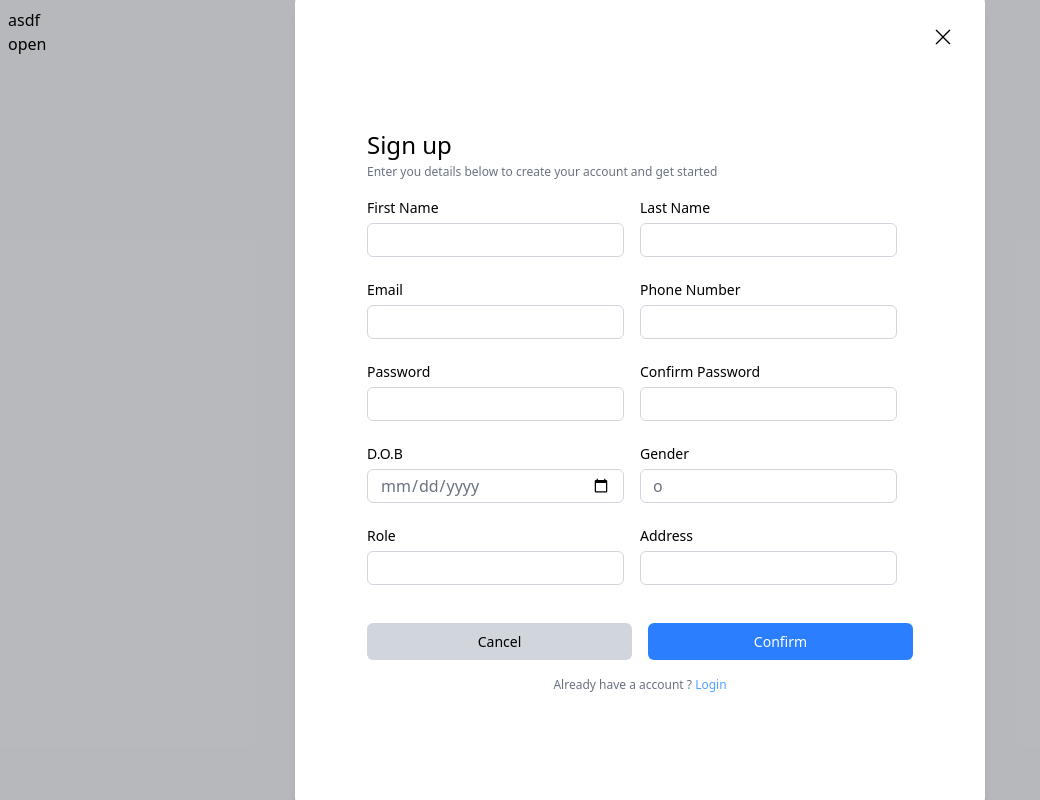
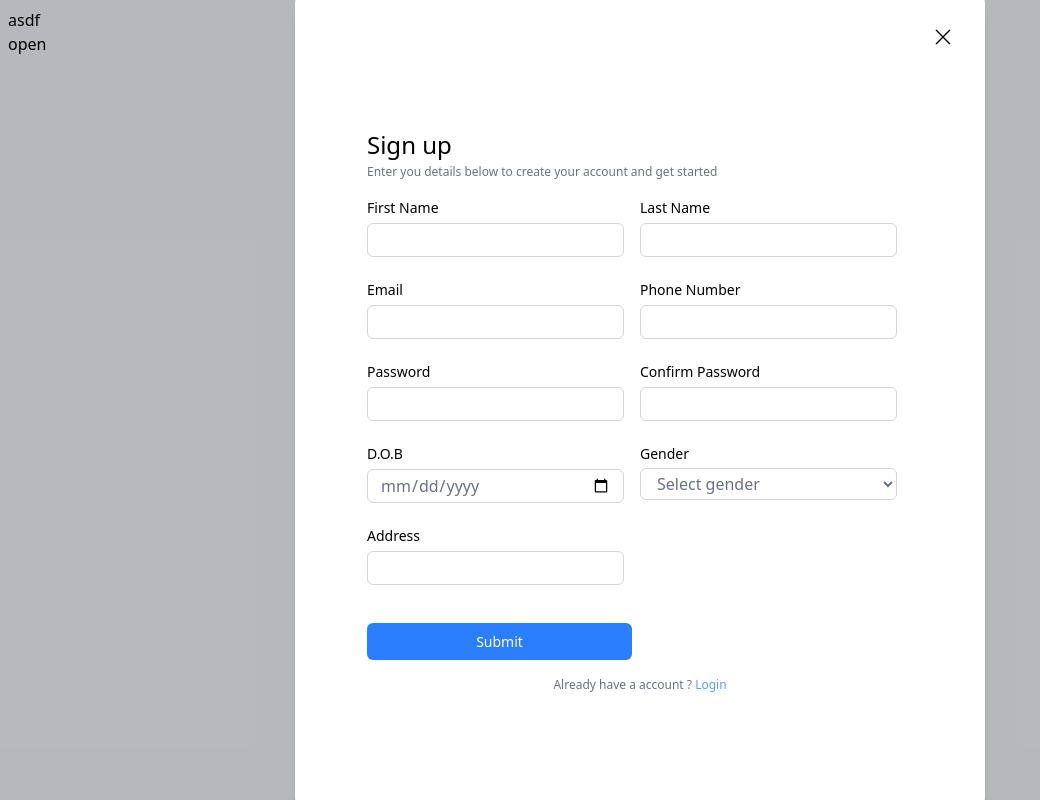
Before and after one commit to sabbbin/management_system, a React (Vite) app in the folder apps/client/: page / in a window 1280 px wide. Shown: the whole page, without its empty margins (0-1040 px from the left). Built offline with nearby package versions, Linux system fonts and the light colour scheme.

Commit message:
chore(client) : register page refine

```diff
--- a/apps/client/package.json
+++ b/apps/client/package.json
@@ -16,6 +16,7 @@
     "@tanstack/react-query": "^5.66.2",
     "@tanstack/react-router": "^1.105.0",
     "axios": "^1.7.9",
+    "dayjs": "^1.11.13",
     "react": "^19.0.0",
     "react-dom": "^19.0.0",
     "react-hook-form": "^7.54.2",
--- a/apps/client/src/component/ui/dialog-box.tsx
+++ b/apps/client/src/component/ui/dialog-box.tsx
@@ -12,7 +12,7 @@ export const Model=({onClose, children}:ModelProps)=>{
         <div className="fixed inset-0 flex items-center justify-center bg-black/20 w-full h-full">
   <div className="relative min-w-1/2 min-h-1/2 bg-white shadow-lg p-8 flex flex-col  rounded-lg overflow-y-auto">
          <header>
-             <Cross1Icon className="float-right cursor-pointer " height={'20'} width={'20'} />
+             <Cross1Icon onClick={onClose}  className="float-right cursor-pointer " height={'20'} width={'20'} />
 
          </header>
 
--- a/apps/client/src/pages/admin-register-page.tsx
+++ b/apps/client/src/pages/admin-register-page.tsx
@@ -1,16 +1,19 @@
-import { Link, useNavigate } from "react-router-dom";
-import AppField from "../component/ui/app-field";
+import { useNavigate } from "react-router-dom";
 import { userSchema, UserSchemaType } from "../schema/userSchema";
 import { zodResolver } from "@hookform/resolvers/zod";
 import { useForm } from "react-hook-form";
 import { useTransition } from "react";
-import { LoginSchemaType } from "../schema/loginSchema";
+import { toast } from "react-toastify";
+import { useMutation } from "@tanstack/react-query";
+import { axiosInstance } from "../hooks/base-api";
+import { RegisterPageContent } from "./register-page_content";
 
 
 export const RegisterPage=()=>{
 
 
       const {
+        control,
     register,
     handleSubmit,
     formState: { errors },
@@ -25,7 +28,6 @@ export const RegisterPage=()=>{
   confirmpassword: "",
   phone: "",
   dob: "", // Format: YYYY-MM-DD if needed
-  gender: "o", // Default to "o" (other)
   address: "",
 
 
@@ -35,80 +37,37 @@ export const RegisterPage=()=>{
  const navigate= useNavigate();
 
   const [pending, startTransition]= useTransition();
-
+   const {mutate}= useMutation({
+    mutationFn:(data:UserSchemaType)=>
+         axiosInstance().post('/auth/login' ,
+          data
+         ).then(res=>res.data)}
+   )
 
  const handleSubmitFn=(data:UserSchemaType
  )=>{
-
-    startTransition(()=>{
-
+   startTransition(()=>{
+        mutate(data, {onSuccess(data, variables, context) {
+             if (data.success==true)   {
+               navigate('/')
+             }
+              else {
+                toast('Login Failed', {type:'error'})
+              }
+        },})
     })
 
  }
 
 
     return (
-          <section className="my-10 p-10  flex flex-col gap-4 bg-white rounded-lg">
-         <header>
-          <h1 className="text-[24px] font-medium"> Sign up</h1>
-          <p className="text-[12px] text-gray-500"> Enter you details below to create your account and get started</p>
-         </header>
-         <main >
-           <form
-            onSubmit={handleSubmit(handleSubmitFn)}
-           className="grid grid-cols-1  space-x-4 md:grid-cols-2">
-
-           <AppField label="First Name"
-          {...register('first_name')}
-            error={!!errors.first_name?.message}
-         helperText={errors.first_name?.message}
-          />
-          <AppField
-           {...register('last_name')}
-            error={!!errors.last_name?.message}
-         helperText={errors.last_name?.message}
-          label="Last Name" />
-          <AppField
-
-           {...register('email')}
-            error={!!errors.email?.message}
-         helperText={errors.email?.message} label="Email" type='email' />
-          <AppField
-           {...register('phone')}
-            error={!!errors.phone?.message}
-         helperText={errors.phone?.message}
-          label="Phone Number" />
-          <AppField
-           {...register('password')}
-            error={!!errors.password?.message}
-         helperText={errors.password?.message}
-          label="Password" type='password' />
-          <AppField  {...register('confirmpassword')}
-            error={!!errors.confirmpassword?.message}
-         helperText={errors.confirmpassword?.message}  label="Confirm Password" type='password' />
-          <AppField  {...register('dob')}
-            error={!!errors.dob?.message}
-         helperText={errors.dob?.message}  label="D.O.B" type='date' />
-          <AppField  {...register('gender')}
-            error={!!errors.gender?.message}
-         helperText={errors.gender?.message}  label="Gender" />
-          <AppField  {...register('role_id')}
-            error={!!errors.role_id?.message}
-         helperText={errors.role_id?.message}  label="Role" />
-          <AppField  {...register('address')}
-            error={!!errors.address?.message}
-         helperText={errors.address?.message}  label="Address" />
-          <div className="grid text-[14px] grid-cols-2 mt-4 gap-4 md:col-span-2">
-    <button type='button' className="bg-gray-300 px-4 py-2 rounded-md">Cancel</button>
-    <button className="bg-blue-500 cursor-pointer text-white px-4 py-2 rounded-md">Confirm</button>
-  </div>
-
-           </form>
-         </main>
-      <footer className="flex justify-center">
-          <p className="text-[12px] text-gray-500">
-               Already have a account ?  <Link  className ='text-blue-400' to='/login'> Login</Link>     </p>
-      </footer>
-    </section>
+       <RegisterPageContent
+          isPending={pending}
+          control={control}
+        type='admin'
+        register={register}
+        errors={errors}
+        handleSubmit={handleSubmit(handleSubmitFn)}
+       />
     );
 }
--- /dev/null
+++ b/apps/client/src/pages/register-page_content.tsx
@@ -0,0 +1,159 @@
+import { Link}  from "react-router-dom";
+import AppField from "../component/ui/app-field";
+import { UserSchemaType } from "../schema/userSchema";
+import { Control, Controller, FieldErrors, UseFormRegister } from "react-hook-form";
+import { BaseSyntheticEvent} from "react";
+
+
+export interface IRegisterContent {
+
+  isPending: boolean;
+  handleSubmit: (e?: BaseSyntheticEvent) => Promise<void>;
+  register: UseFormRegister<UserSchemaType>;
+  errors: FieldErrors<UserSchemaType>;
+  type:'artist'| 'admin' | 'artist_manager';
+    control: Control<UserSchemaType>;
+
+}
+
+
+export const RegisterPageContent=({
+   handleSubmit,
+    type,
+  register,
+  errors,
+  isPending,
+  control
+}:IRegisterContent)=>{
+
+
+
+
+    return (
+          <section className="my-10 p-10  flex flex-col gap-4 bg-white rounded-lg">
+         <header>
+          <h1 className="text-[24px] font-medium"> Sign up</h1>
+          <p className="text-[12px] text-gray-500"> Enter you details below to create your account and get started</p>
+         </header>
+         <main >
+           <form
+            onSubmit={handleSubmit}
+           className="grid grid-cols-1  space-x-4 md:grid-cols-2">
+
+           <AppField label="First Name"
+          {...register('first_name')}
+            error={!!errors.first_name?.message}
+         helperText={errors.first_name?.message}
+          />
+          <AppField
+           {...register('last_name')}
+            error={!!errors.last_name?.message}
+         helperText={errors.last_name?.message}
+          label="Last Name" />
+          <AppField
+
+           {...register('email')}
+            error={!!errors.email?.message}
+         helperText={errors.email?.message} label="Email" type='email' />
+          <AppField
+           {...register('phone')}
+            error={!!errors.phone?.message}
+         helperText={errors.phone?.message}
+          label="Phone Number" />
+          <AppField
+           {...register('password')}
+            error={!!errors.password?.message}
+         helperText={errors.password?.message}
+          label="Password" type='password' />
+          <AppField  {...register('confirmpassword')}
+            error={!!errors.confirmpassword?.message}
+         helperText={errors.confirmpassword?.message}  label="Confirm Password" type='password' />
+          <AppField  {...register('dob')}
+            error={!!errors.dob?.message}
+         helperText={errors.dob?.message}  label="D.O.B" type='date' />
+
+
+<Controller
+  control={control}
+  rules={{ required: true }}
+  render={({ field: { onChange, onBlur, value  } , fieldState: { error }}) => (
+    <div className="flex flex-col">
+            <h1 className="text-[14px]">Gender</h1>
+    <select
+      onChange={onChange}
+      value={value}
+      onBlur={onBlur}
+      className="w-full  text-gray-500 mt-1 h-8 px-3 border border-gray-300 rounded-md bg-white  focus:outline-none focus:ring-0 focus:ring-primary-500 focus:border-primary-500"
+    >
+      <option className="text-gray-500" value="" hidden>
+        Select gender
+      </option>
+      {['0', 'f', 'm'].map((val) => (
+        <option
+        className="text-gray-700"
+          key={`${val}eth`}
+          value={val}
+          >
+          {val}
+        </option>
+      ))}
+    </select>
+        {error?.message?
+
+         <p className="text-[12px] mt-1 text-red-500"> {error.message}  </p>
+         :   <p className="text-[12px] opacity-0 mt-1 text-red-500"> sadf </p>
+}
+         </div>
+  )}
+  name="gender"
+/>
+ {type!=='admin' &&<Controller
+  control={control}
+  rules={{ required: true }}
+  render={({ field: { onChange, onBlur, value  } , fieldState: { error }}) => (
+    <div className="flex flex-col">
+            <h1 className="text-[14px]">Role</h1>
+    <select
+      onChange={onChange}
+      value={value}
+      onBlur={onBlur}
+      className="w-full  text-gray-500 mt-1 h-8 px-3 border border-gray-300 rounded-md bg-white  focus:outline-none focus:ring-0 focus:ring-primary-500 focus:border-primary-500"
+    >
+      <option className="text-gray-500" value="" hidden>
+        Select gender
+      </option>
+      {['a'].map((val) => (
+        <option
+        className="text-gray-700"
+          key={`${val}eth`}
+          value={val}
+          >
+          {val}
+        </option>
+      ))}
+    </select>
+        {error?.message?
+
+         <p className="text-[12px] mt-1 text-red-500"> {error.message}  </p>
+         :   <p className="text-[12px] opacity-0 mt-1 text-red-500"> sadf </p>
+}
+         </div>
+  )}
+  name="role_id"
+/>}
+        <AppField  {...register('address')}
+            error={!!errors.address?.message}
+         helperText={errors.address?.message}  label="Address" />
+          <div className="grid text-[14px] grid-cols-2 mt-4 gap-4 md:col-span-2">
+    <button className="bg-blue-500 cursor-pointer text-white px-4 py-2 rounded-md">Submit</button>
+  </div>
+
+           </form>
+         </main>
+      <footer className="flex justify-center">
+          <p className="text-[12px] text-gray-500">
+               Already have a account ?  <Link  className ='text-blue-400' to='/login'> Login</Link>     </p>
+      </footer>
+    </section>
+    );
+}
--- a/apps/client/src/schema/userSchema.ts
+++ b/apps/client/src/schema/userSchema.ts
@@ -1,16 +1,31 @@
 import z from "zod";
+import dayjs from 'dayjs'
+
+
 
 export const userSchema = z.object({
-  first_name: z.string().min(1, "first_name is required"),
-  last_name: z.string().min(1, "first_name is required"),
-  email: z.string().min(1, "email is required").email(),
-  role_id: z.string().min(1, "role_id is required"),
-  password: z.string().min(1, "password is required"),
-  confirmpassword: z.string().min(1, "password is required"),
-  phone: z.string().length(10, "Digit must be 10 digits"),
-  dob: z.string(),
-  gender: z.enum(["m", "f", "o"]),
-  address: z.string().min(1, "address is required"),
+  first_name: z.string().min(1, "First name is required"),
+  last_name: z.string().min(1, "Last name is required"),
+  email: z.string().min(1, "Email is required").email("Invalid email format"),
+  role_id: z.string().min(1, "Role ID is required"),
+  password: z.string().min(6, "Password must be at least 6 characters"),
+  confirmpassword: z.string().min(1, "Confirm Password is required"),
+  phone: z.string().min(10, "Phone number must be 10 digits").max(10, "Phone number must be 10 digits"),
+  dob: z
+    .string()
+    .min(1, "Date of birth is required")
+    .transform((val) => dayjs(val).format("YYYY-MM-DD"))
+    .refine((val) => dayjs(val).isBefore(dayjs(), "day"), {
+      message: "Date of birth cannot be in the future",
+    }),
+  gender: z.enum(["m", "f", "o"], {
+    message: "Gender must be 'm', 'f', or 'o'",
+  }),
+  address: z.string().min(1, "Address is required"),
+}).refine((data) => data.password === data.confirmpassword, {
+  message: "Passwords do not match",
+  path: ["confirmpassword"],
 });
 
+
 export type UserSchemaType = z.infer<typeof userSchema>;
```
Also changed, not shown: 1 other file (tests, documents, lock files or other folders).
